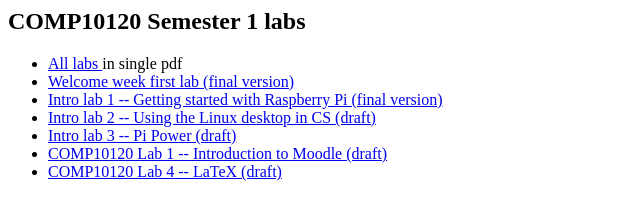
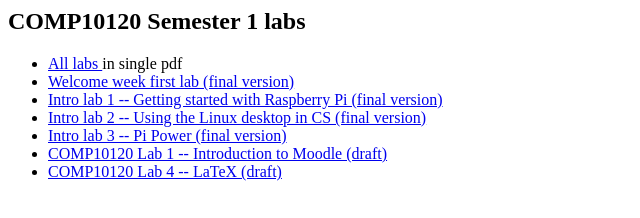
Before and after one commit to stevepettifer/COMP101, a plain HTML site: page index.html in a window 1280 px wide. Shown: the whole page, without its empty margins (0-640 px from the left). Drawn offline with Linux system fonts and the light colour scheme.

Commit message:
Update index.html

```diff
--- a/index.html
+++ b/index.html
@@ -9,8 +9,8 @@
 <li><a href="101labs.pdf"> All labs </a>in single pdf</li>
 <li><a href="welcome.pdf"> Welcome week first lab (final version) </a></li>
 <li><a href="rpi1.pdf"> Intro lab 1 -- Getting started with Raspberry Pi (final version)</a></li>
-<li><a href="desktop1.pdf"> Intro lab 2 -- Using the Linux desktop in CS (draft)</a></li>
-<li><a href="rpi2.pdf"> Intro lab 3 -- Pi Power (draft)</a></li>
+<li><a href="desktop1.pdf"> Intro lab 2 -- Using the Linux desktop in CS (final version)</a></li>
+<li><a href="rpi2.pdf"> Intro lab 3 -- Pi Power (final version)</a></li>
 <li><a href="desktop2.pdf"> COMP10120 Lab 1 -- Introduction to Moodle (draft)</a></li>
 <!--
 <li><a href="desktop3.pdf"> COMP10120 Lab 2 </a></li>
```
